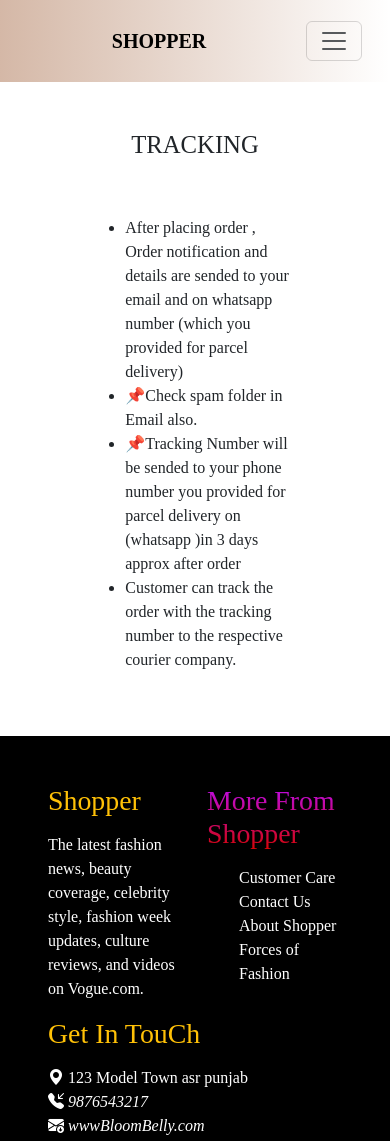
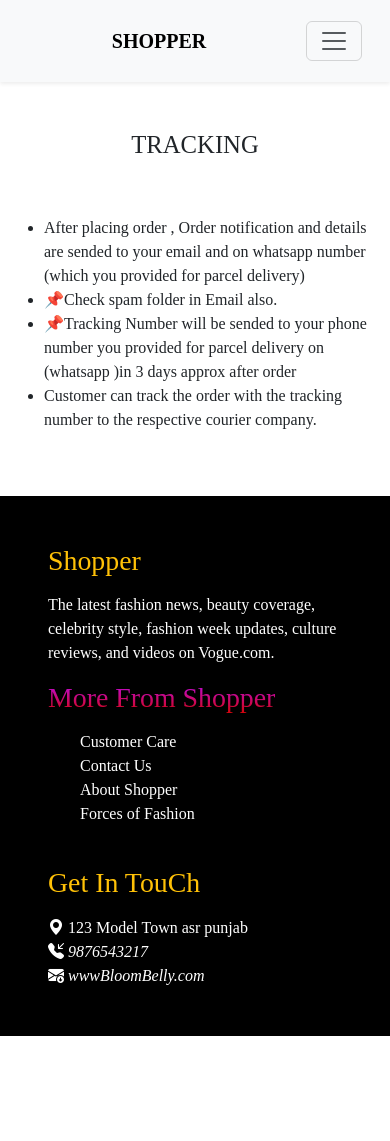
Before and after one commit to lvitpal-debug/shoppers, a plain HTML site: page tracking.html in a window 390 px wide. After the commit the page ends 1036 px from the top, so only its background shows below. Drawn offline with nearby package versions, Linux system fonts and the light colour scheme.

Commit message:
Fix HTML structure and improve navbar styling

```diff
--- a/tracking.html
+++ b/tracking.html
@@ -7,11 +7,11 @@
 		<link rel="stylesheet" type="text/css" href="css\ecom.css">
 		<link rel="stylesheet" href="https://cdn.jsdelivr.net/npm/bootstrap-icons@1.11.3/font/bootstrap-icons.min.css"><link rel="stylesheet" href="https://cdn.jsdelivr.net/npm/bootstrap-icons@1.11.3/font/bootstrap-icons.min.css">
 		    <link href="https://cdn.jsdelivr.net/npm/bootstrap@5.3.8/dist/css/bootstrap.min.css" rel="stylesheet" integrity="sha384-sRIl4kxILFvY47J16cr9ZwB07vP4J8+LH7qKQnuqkuIAvNWLzeN8tE5YBujZqJLB" crossorigin="anonymous">
-
+<link href="https://cdn.jsdelivr.net/npm/bootstrap@5.3.8/dist/css/bootstrap.min.css" rel="stylesheet">
 	<title></title>
 </head>
 <body>
-	<nav class="navbar navbar-expand-lg bg p-3">
+	<nav class="navbar navbar-expand-lg navbar-light bg-light shadow-sm p-3">
   <div class="container-fluid">
    <img src="" style="height: 50px;"><a class="navbar-brand text-decoration-none" href="index.html"><b>SHOPPER</b></a>
     <button class="navbar-toggler" type="button" data-bs-toggle="collapse" data-bs-target="#navbarSupportedContent" aria-controls="navbarSupportedContent" aria-expanded="false" aria-label="Toggle navigation">
@@ -83,7 +83,7 @@
 <h2 class="text-center mt-5">TRACKING </h2>
 <div class="container text-auto ">
 	<div class="row justify-content-center">
-		<div class="col-7 mt-5 mb-5">
+		<div class="col-12 col-md-7 mt-5 mb-5">
 			<!-- <h3 class="">ABOUT SHOPPER</h3> -->
 			<ul>
 				<li>
@@ -113,12 +113,12 @@
 		<h1 class=" mb-3 text-warning">Shopper</h1>
 		<p>The latest fashion news, beauty coverage, celebrity style, fashion week updates, culture reviews, and videos on Vogue.com.
 </p></div>
-	<div class="col">
+	<div class="col-12 col-md-4 mb-4">
 		<h1 class="mb-3 grad" style=" background: -webkit-linear-gradient(rgb(188, 12, 241), rgb(212, 4, 4));
   -webkit-background-clip: text;
   -webkit-text-fill-color: transparent;">More From Shopper</h1>
-		<a href="text-center" class="text-decoration-none text-dark">
-			<ul><li style="list-style: none;"><a class="text-white text-decoration-none" href="bmi.php" class="text-decoration-none text-dark">Customer Care</a></li>
+			<ul>
+				<li style="list-style: none;"><a class="text-white text-decoration-none" href="bmi.php" class="text-decoration-none text-dark">Customer Care</a></li>
 				<li style="list-style: none;"><a class="text-white text-decoration-none" href="bmr.php" class="text-decoration-none text-dark">Contact Us</a></li>
 				<li style="list-style: none;"><a class="text-white text-decoration-none" href="foodcalories.php" class="text-decoration-none text-dark" >About Shopper</a></li>
 				<li style="list-style: none;"><a class="text-white text-decoration-none" href="superfood.php" class="text-decoration-none text-dark" >Forces of Fashion</a></li></ul></a>
```
